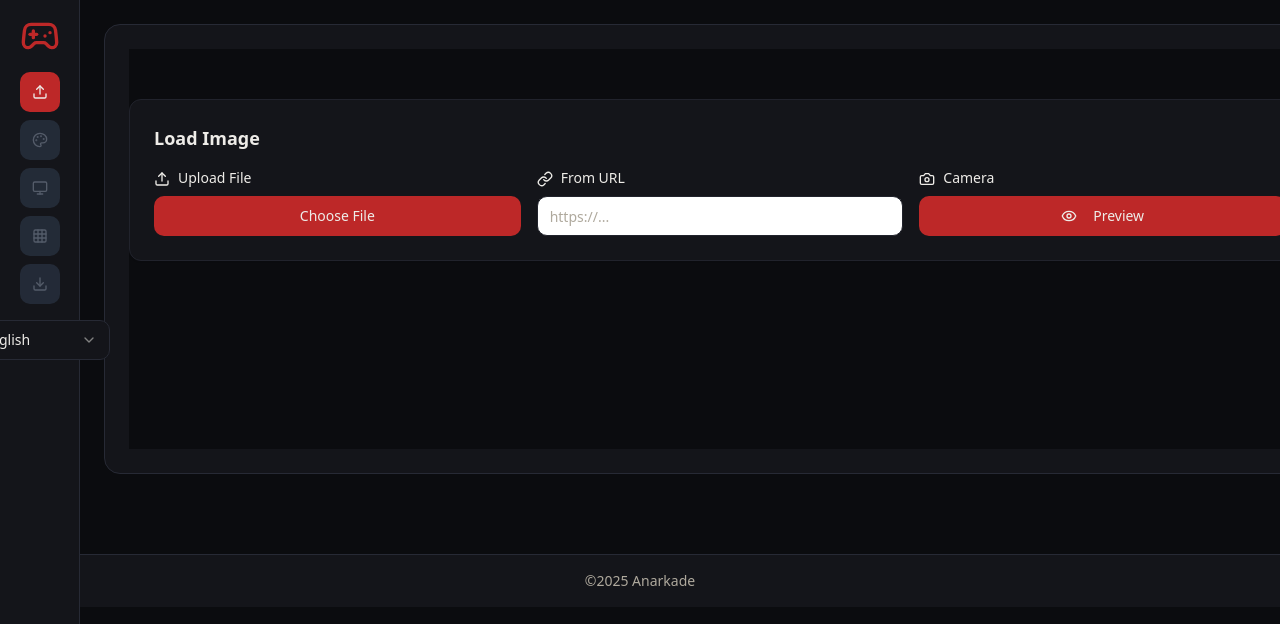
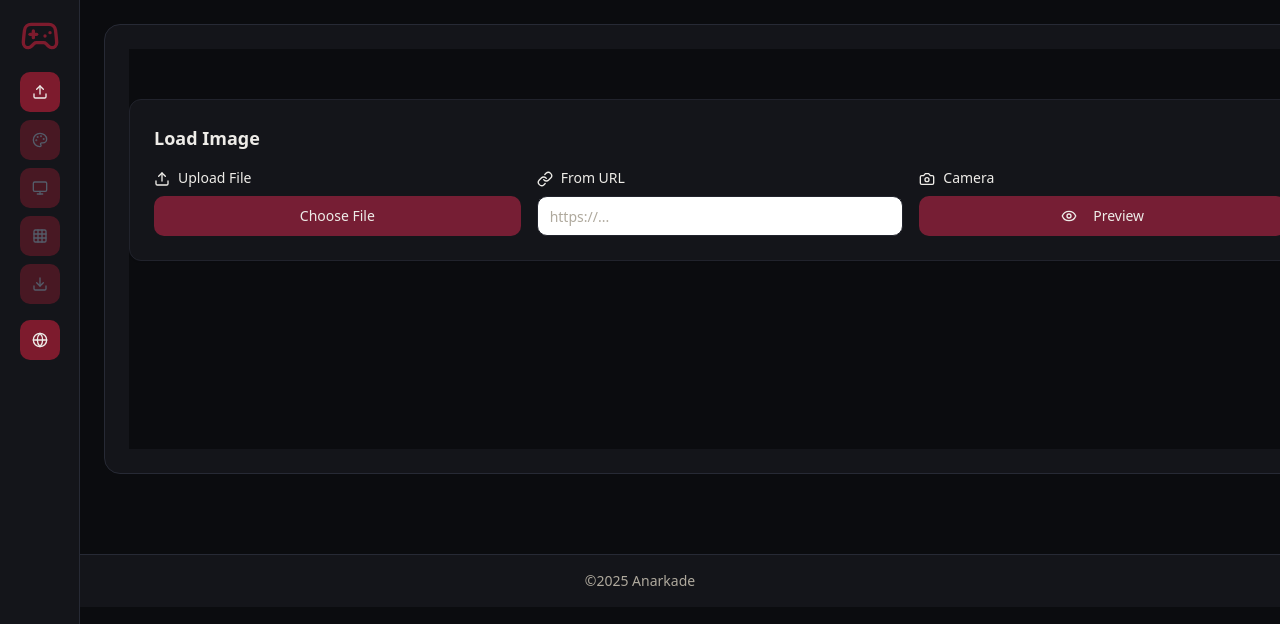
Before and after one commit to Anarkade/deliaxe-paint, a React (Vite) app: page / in a window 1280 px wide. Shown: the top 624 px of the page. Built offline with nearby package versions, Linux system fonts and the light colour scheme.

Commit message:
Refactor title bar and colors

```diff
--- a/src/components/LanguageSelector.tsx
+++ b/src/components/LanguageSelector.tsx
@@ -1,6 +1,9 @@
 import { useTranslation, Language } from '@/hooks/useTranslation';
 import { Select, SelectContent, SelectItem, SelectTrigger, SelectValue } from '@/components/ui/select';
+import { Button } from './ui/button';
+import { Tooltip, TooltipContent, TooltipProvider, TooltipTrigger } from './ui/tooltip';
 import { Globe } from 'lucide-react';
+import { useState } from 'react';
 
 interface LanguageSelectorProps {
   hideLabel?: boolean;
@@ -8,19 +11,60 @@ interface LanguageSelectorProps {
 
 export const LanguageSelector = ({ hideLabel = false }: LanguageSelectorProps) => {
   const { currentLanguage, changeLanguage, languages, getLanguageName, t } = useTranslation();
+  const [isOpen, setIsOpen] = useState(false);
 
   const sortedLanguages = [...languages].sort((a, b) =>
     getLanguageName(a).localeCompare(getLanguageName(b))
   );
 
+  if (hideLabel) {
+    return (
+      <TooltipProvider>
+        <Tooltip>
+          <TooltipTrigger asChild>
+            <div className="relative">
+              <Button
+                onClick={() => setIsOpen(!isOpen)}
+                variant="secondary"
+                size="sm"
+                className="w-12 h-12 p-0 bg-blood-red hover:bg-blood-red-hover text-bone-white border-none"
+              >
+                <Globe className="w-5 h-5" />
+              </Button>
+              {isOpen && (
+                <div className="absolute top-14 right-0 z-50 bg-card border border-elegant-border rounded-md shadow-lg min-w-[140px]">
+                  {sortedLanguages.map((lang) => (
+                    <button
+                      key={lang}
+                      onClick={() => {
+                        changeLanguage(lang as Language);
+                        setIsOpen(false);
+                      }}
+                      className={`w-full text-left px-3 py-2 text-sm hover:bg-secondary first:rounded-t-md last:rounded-b-md ${
+                        currentLanguage === lang ? 'bg-secondary text-primary' : 'text-bone-white'
+                      }`}
+                    >
+                      {getLanguageName(lang)}
+                    </button>
+                  ))}
+                </div>
+              )}
+            </div>
+          </TooltipTrigger>
+          <TooltipContent>
+            <p>{t('language')}</p>
+          </TooltipContent>
+        </Tooltip>
+      </TooltipProvider>
+    );
+  }
+
   return (
     <div className="flex items-center gap-3">
-      {!hideLabel && (
-        <div className="flex items-center gap-2">
-          <Globe className="h-4 w-4 text-bone-white" />
-          <span className="text-sm font-medium text-bone-white">{t('language')}</span>
-        </div>
-      )}
+      <div className="flex items-center gap-2">
+        <Globe className="h-4 w-4 text-bone-white" />
+        <span className="text-sm font-medium text-bone-white">{t('language')}</span>
+      </div>
       <Select value={currentLanguage} onValueChange={(value) => changeLanguage(value as Language)}>
         <SelectTrigger className="bg-card border-elegant-border text-bone-white min-w-[140px] h-10">
           <SelectValue />
--- a/src/components/RetroImageEditor.tsx
+++ b/src/components/RetroImageEditor.tsx
@@ -10,7 +10,8 @@ import { Button } from '@/components/ui/button';
 import { Card } from '@/components/ui/card';
 import { Checkbox } from '@/components/ui/checkbox';
 import { toast } from 'sonner';
-import { Upload, Palette, Eye, Monitor, Download, Gamepad2, Grid3X3 } from 'lucide-react';
+import { Upload, Palette, Eye, Monitor, Download, Gamepad2, Grid3X3, Globe } from 'lucide-react';
+import { Tooltip, TooltipContent, TooltipProvider, TooltipTrigger } from './ui/tooltip';
 import { processMegaDriveImage, extractColorsFromImageData } from '@/lib/colorQuantization';
 import { analyzePNGFile } from '@/lib/pngAnalyzer';
 
@@ -26,7 +27,7 @@ const MAX_IMAGE_SIZE = 2048;
 const MAX_CANVAS_SIZE = 4096;
 
 export const RetroImageEditor = () => {
-  const { t } = useTranslation();
+  const { t, currentLanguage, changeLanguage, languages, getLanguageName } = useTranslation();
   const [originalImage, setOriginalImage] = useState<HTMLImageElement | null>(null);
   const [processedImageData, setProcessedImageData] = useState<ImageData | null>(null);
   const [selectedPalette, setSelectedPalette] = useState<PaletteType>('original');
@@ -37,11 +38,29 @@ export const RetroImageEditor = () => {
   const [originalImageSource, setOriginalImageSource] = useState<File | string | null>(null);
   const [showCameraPreview, setShowCameraPreview] = useState(false);
   const [isOriginalPNG8Indexed, setIsOriginalPNG8Indexed] = useState(false);
+  const [isVerticalLayout, setIsVerticalLayout] = useState(false);
+  const [isLanguageDropdownOpen, setIsLanguageDropdownOpen] = useState(false);
 
   const [history, setHistory] = useState<HistoryState[]>([]);
   const [historyIndex, setHistoryIndex] = useState(-1);
 
   const canvasRef = useRef<HTMLCanvasElement>(null);
+
+  const checkOrientation = useCallback(() => {
+    const isLandscape = window.innerWidth >= window.innerHeight;
+    setIsVerticalLayout(isLandscape);
+  }, []);
+
+  useEffect(() => {
+    checkOrientation();
+    window.addEventListener('resize', checkOrientation);
+    window.addEventListener('orientationchange', checkOrientation);
+
+    return () => {
+      window.removeEventListener('resize', checkOrientation);
+      window.removeEventListener('orientationchange', checkOrientation);
+    };
+  }, [checkOrientation]);
 
   const getButtonVariant = (tabId: string) => {
     if (!originalImage && tabId !== 'load-image') {
@@ -472,14 +491,19 @@ export const RetroImageEditor = () => {
     }
   }, [originalImage, selectedPalette, selectedResolution, scalingMode]);
 
+  const sortedLanguages = [...languages].sort((a, b) =>
+    getLanguageName(a).localeCompare(getLanguageName(b))
+  );
+
   return (
     <div className="min-h-screen bg-elegant-bg">
       {/* Header */}
-      <header className="border-b border-elegant-border bg-card px-4 py-3 landscape:hidden">
+      {!isVerticalLayout && (
+        <header className="border-b border-elegant-border bg-card px-4 py-3">
           <div className="flex items-center justify-between">
             <div className="flex items-center gap-3">
-            <Gamepad2 className="h-10 w-10 text-blood-red" />
-            <h1 className="text-2xl font-bold text-blood-red">{t('appTitle')}</h1>
+              <Gamepad2 className="h-10 w-10" style={{ color: '#7d1b2d' }} />
+              <h1 className="text-2xl font-bold" style={{ color: '#7d1b2d' }}>{t('appTitle')}</h1>
             </div>
 
             {/* Section buttons centered between logo and language */}
@@ -488,6 +512,7 @@ export const RetroImageEditor = () => {
                 variant={getButtonVariant('load-image')}
                 onClick={() => handleTabClick('load-image')}
                 className="flex items-center justify-center h-10 w-10 p-0"
+                style={{ backgroundColor: '#7d1b2d', borderColor: '#7d1b2d' }}
                 title={t('loadImage')}
               >
                 <Upload className="h-4 w-4" />
@@ -497,6 +522,7 @@ export const RetroImageEditor = () => {
                 variant={getButtonVariant('palette-selector')}
                 onClick={() => handleTabClick('palette-selector')}
                 className="flex items-center justify-center h-10 w-10 p-0"
+                style={{ backgroundColor: '#7d1b2d', borderColor: '#7d1b2d' }}
                 disabled={!originalImage}
                 title={t('selectPalette')}
               >
@@ -507,6 +533,7 @@ export const RetroImageEditor = () => {
                 variant={getButtonVariant('resolution')}
                 onClick={() => handleTabClick('resolution')}
                 className="flex items-center justify-center h-10 w-10 p-0"
+                style={{ backgroundColor: '#7d1b2d', borderColor: '#7d1b2d' }}
                 disabled={!originalImage}
                 title={t('changeResolution')}
               >
@@ -517,6 +544,7 @@ export const RetroImageEditor = () => {
                 variant={getButtonVariant('change-grids')}
                 onClick={() => handleTabClick('change-grids')}
                 className="flex items-center justify-center h-10 w-10 p-0"
+                style={{ backgroundColor: '#7d1b2d', borderColor: '#7d1b2d' }}
                 disabled={!originalImage}
                 title={t('changeGrids')}
               >
@@ -527,23 +555,63 @@ export const RetroImageEditor = () => {
                 variant={getButtonVariant('export-image')}
                 onClick={() => handleTabClick('export-image')}
                 className="flex items-center justify-center h-10 w-10 p-0"
+                style={{ backgroundColor: '#7d1b2d', borderColor: '#7d1b2d' }}
                 disabled={!originalImage}
                 title={t('exportImage')}
               >
                 <Download className="h-4 w-4" />
               </Button>
+
+              <TooltipProvider>
+                <Tooltip>
+                  <TooltipTrigger asChild>
+                    <div className="relative">
+                      <Button
+                        onClick={() => setIsLanguageDropdownOpen(!isLanguageDropdownOpen)}
+                        variant="secondary"
+                        size="sm"
+                        className="w-10 h-10 p-0 text-bone-white border-none"
+                        style={{ backgroundColor: '#7d1b2d' }}
+                      >
+                        <Globe className="w-4 h-4" />
+                      </Button>
+                      {isLanguageDropdownOpen && (
+                        <div className="absolute top-12 right-0 z-50 bg-card border border-elegant-border rounded-md shadow-lg min-w-[140px]">
+                          {sortedLanguages.map((lang) => (
+                            <button
+                              key={lang}
+                              onClick={() => {
+                                changeLanguage(lang);
+                                setIsLanguageDropdownOpen(false);
+                              }}
+                              className={`w-full text-left px-3 py-2 text-sm hover:bg-secondary first:rounded-t-md last:rounded-b-md ${
+                                currentLanguage === lang ? 'bg-secondary text-primary' : 'text-bone-white'
+                              }`}
+                            >
+                              {getLanguageName(lang)}
+                            </button>
+                          ))}
                         </div>
-
-          <LanguageSelector hideLabel />
+                      )}
+                    </div>
+                  </TooltipTrigger>
+                  <TooltipContent>
+                    <p>{t('language')}</p>
+                  </TooltipContent>
+                </Tooltip>
+              </TooltipProvider>
+            </div>
           </div>
         </header>
+      )}
 
       {/* Vertical Sidebar for landscape orientation */}
-      <aside className="hidden landscape:flex landscape:fixed landscape:left-0 landscape:top-0 landscape:h-full landscape:w-20 landscape:flex-col landscape:bg-card landscape:border-r landscape:border-elegant-border landscape:z-50">
+      {isVerticalLayout && (
+        <aside className="fixed left-0 top-0 h-full w-20 flex flex-col bg-card border-r border-elegant-border z-50">
           <div className="flex flex-col items-center py-4 space-y-4">
             {/* Logo */}
             <div className="flex flex-col items-center gap-1">
-            <Gamepad2 className="h-10 w-10 text-blood-red" />
+              <Gamepad2 className="h-10 w-10" style={{ color: '#7d1b2d' }} />
             </div>
 
             {/* Section buttons */}
@@ -552,6 +620,7 @@ export const RetroImageEditor = () => {
                 variant={getButtonVariant('load-image')}
                 onClick={() => handleTabClick('load-image')}
                 className="flex items-center justify-center h-10 w-10 p-0"
+                style={{ backgroundColor: '#7d1b2d', borderColor: '#7d1b2d' }}
                 title={t('loadImage')}
               >
                 <Upload className="h-4 w-4" />
@@ -561,6 +630,7 @@ export const RetroImageEditor = () => {
                 variant={getButtonVariant('palette-selector')}
                 onClick={() => handleTabClick('palette-selector')}
                 className="flex items-center justify-center h-10 w-10 p-0"
+                style={{ backgroundColor: '#7d1b2d', borderColor: '#7d1b2d' }}
                 disabled={!originalImage}
                 title={t('selectPalette')}
               >
@@ -571,6 +641,7 @@ export const RetroImageEditor = () => {
                 variant={getButtonVariant('resolution')}
                 onClick={() => handleTabClick('resolution')}
                 className="flex items-center justify-center h-10 w-10 p-0"
+                style={{ backgroundColor: '#7d1b2d', borderColor: '#7d1b2d' }}
                 disabled={!originalImage}
                 title={t('changeResolution')}
               >
@@ -581,6 +652,7 @@ export const RetroImageEditor = () => {
                 variant={getButtonVariant('change-grids')}
                 onClick={() => handleTabClick('change-grids')}
                 className="flex items-center justify-center h-10 w-10 p-0"
+                style={{ backgroundColor: '#7d1b2d', borderColor: '#7d1b2d' }}
                 disabled={!originalImage}
                 title={t('changeGrids')}
               >
@@ -591,6 +663,7 @@ export const RetroImageEditor = () => {
                 variant={getButtonVariant('export-image')}
                 onClick={() => handleTabClick('export-image')}
                 className="flex items-center justify-center h-10 w-10 p-0"
+                style={{ backgroundColor: '#7d1b2d', borderColor: '#7d1b2d' }}
                 disabled={!originalImage}
                 title={t('exportImage')}
               >
@@ -600,13 +673,51 @@ export const RetroImageEditor = () => {
 
             {/* Language selector at bottom */}
             <div className="mt-auto pb-4">
-            <LanguageSelector hideLabel />
+              <TooltipProvider>
+                <Tooltip>
+                  <TooltipTrigger asChild>
+                    <div className="relative">
+                      <Button
+                        onClick={() => setIsLanguageDropdownOpen(!isLanguageDropdownOpen)}
+                        variant="secondary"
+                        size="sm"
+                        className="w-10 h-10 p-0 text-bone-white border-none"
+                        style={{ backgroundColor: '#7d1b2d' }}
+                      >
+                        <Globe className="w-4 h-4" />
+                      </Button>
+                      {isLanguageDropdownOpen && (
+                        <div className="absolute bottom-12 left-0 z-50 bg-card border border-elegant-border rounded-md shadow-lg min-w-[140px]">
+                          {sortedLanguages.map((lang) => (
+                            <button
+                              key={lang}
+                              onClick={() => {
+                                changeLanguage(lang);
+                                setIsLanguageDropdownOpen(false);
+                              }}
+                              className={`w-full text-left px-3 py-2 text-sm hover:bg-secondary first:rounded-t-md last:rounded-b-md ${
+                                currentLanguage === lang ? 'bg-secondary text-primary' : 'text-bone-white'
+                              }`}
+                            >
+                              {getLanguageName(lang)}
+                            </button>
+                          ))}
+                        </div>
+                      )}
+                    </div>
+                  </TooltipTrigger>
+                  <TooltipContent side="right">
+                    <p>{t('language')}</p>
+                  </TooltipContent>
+                </Tooltip>
+              </TooltipProvider>
             </div>
           </div>
         </aside>
+      )}
 
       {/* Main Content */}
-      <div className="container mx-auto p-4 md:p-6 space-y-4 md:space-y-6 landscape:ml-20">
+      <div className={`container mx-auto p-4 md:p-6 space-y-4 md:space-y-6 ${isVerticalLayout ? 'ml-20' : ''}`}>
         <div className="w-full">
         <ImagePreview
           originalImage={originalImage}
@@ -662,8 +773,8 @@ export const RetroImageEditor = () => {
                 <Card className="bg-elegant-bg border-elegant-border p-6">
                   <div className="space-y-6">
                     <div className="flex items-center gap-3">
-                      <Grid3X3 className="h-5 w-5 text-cyan-400" />
-                      <h2 className="text-lg font-semibold text-foreground">{t('changeGrids')}</h2>
+                      <Grid3X3 className="h-5 w-5" style={{ color: '#7d1b2d' }} />
+                      <h2 className="text-lg font-semibold text-foreground" style={{ color: '#7d1b2d' }}>{t('changeGrids')}</h2>
                     </div>
 
                     <div className="grid grid-cols-1 md:grid-cols-2 gap-4">
--- a/src/index.css
+++ b/src/index.css
@@ -18,7 +18,7 @@ All colors MUST be HSL.
     --popover: 225 15% 9%;
     --popover-foreground: 40 15% 92%;
 
-    --primary: 0 65% 45%;
+    --primary: 345 59% 29%;
     --primary-foreground: 40 15% 92%;
 
     --secondary: 225 15% 12%;
@@ -27,7 +27,7 @@ All colors MUST be HSL.
     --muted: 225 15% 11%;
     --muted-foreground: 40 10% 65%;
 
-    --accent: 0 65% 55%;
+    --accent: 345 59% 39%;
     --accent-foreground: 40 15% 92%;
 
     --destructive: 0 84% 60%;
@@ -35,13 +35,13 @@ All colors MUST be HSL.
 
     --border: 225 15% 15%;
     --input: 225 15% 12%;
-    --ring: 0 65% 45%;
+    --ring: 345 59% 29%;
 
     /* Custom colors */
     --bone-white: 40 15% 92%;
-    --blood-red: 0 65% 45%;
-    --blood-red-hover: 0 65% 55%;
-    --blood-red-light: 0 65% 65%;
+    --blood-red: 345 59% 29%;
+    --blood-red-hover: 345 59% 39%;
+    --blood-red-light: 345 59% 49%;
     --elegant-bg: 225 15% 5%;
     --elegant-border: 225 15% 18%;
     --dark-plum: 338 61% 19%;
```
Lines whose indentation alone changed are shown as unchanged.
